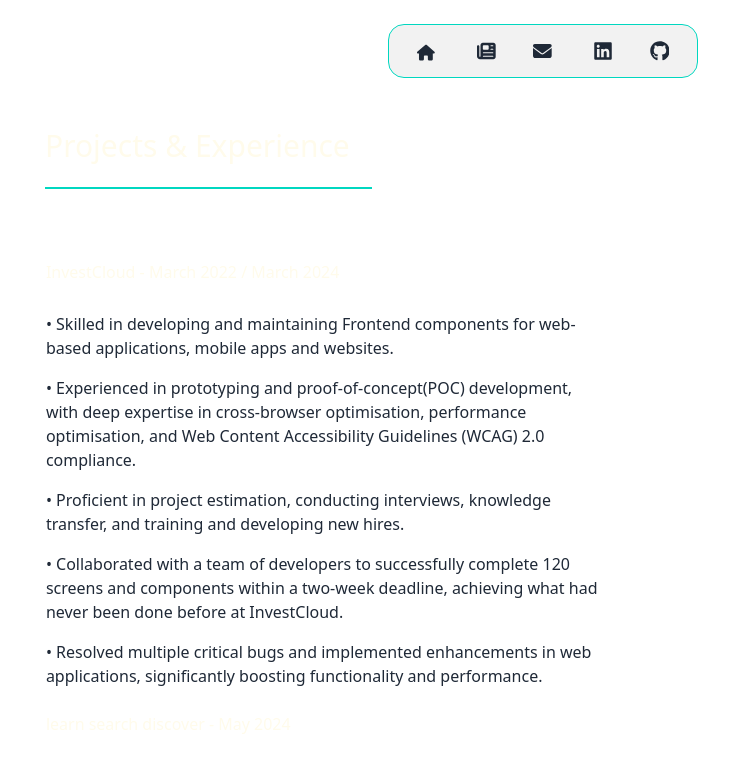
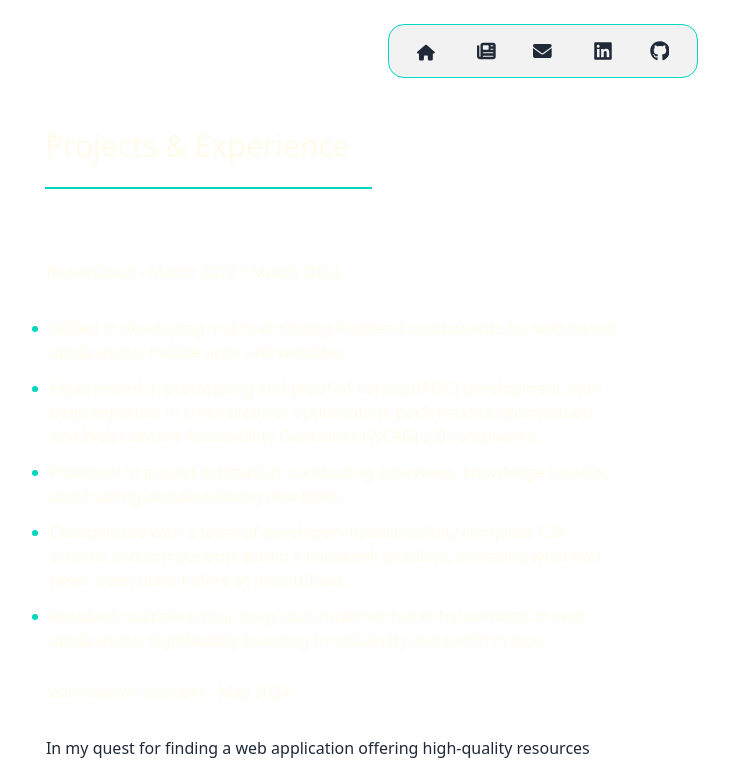
Before and after one commit to jamiej12345/JamieJPortfolio, a React (Create React App) app: page /experience in a window 1280 px wide. Shown: the top 764 px of the page, without its empty margins (315-1044 px from the left). Built offline with nearby package versions, Linux system fonts and the light colour scheme.

Commit message:
Testing vercel deployment - Updated list style in Projects & Experience

```diff
--- a/src/components/Experience.jsx
+++ b/src/components/Experience.jsx
@@ -17,33 +17,33 @@ const Experience = () => {
             InvestCloud - March 2022 / March 2024
           </div>
 
-          <p className='px-4 py-2'>
-            • Skilled in developing and maintaining Frontend components for
-            web-based applications, mobile apps and websites.
-          </p>
-
-          <p className='px-4 py-2'>
-            • Experienced in prototyping and proof-of-concept(POC) development,
-            with deep expertise in cross-browser optimisation, performance
-            optimisation, and Web Content Accessibility Guidelines (WCAG) 2.0
-            compliance.
-          </p>
-
-          <p className='px-4 py-2'>
-            • Proficient in project estimation, conducting interviews, knowledge
-            transfer, and training and developing new hires.
-          </p>
-
-          <p className='px-4 py-2'>
-            • Collaborated with a team of developers to successfully complete
-            120 screens and components within a two-week deadline, achieving
-            what had never been done before at InvestCloud.
-          </p>
-
-          <p className='px-4 py-2'>
-            • Resolved multiple critical bugs and implemented enhancements in
-            web applications, significantly boosting functionality and
-            performance.
+          <p className='py-3'>
+            <ul class='marker:text-accent list-disc pl-5 space-y-3 text-amber-50'>
+              <li>
+                Skilled in developing and maintaining Frontend components for
+                web-based applications, mobile apps and websites.
+              </li>
+              <li>
+                Experienced in prototyping and proof-of-concept(POC)
+                development, with deep expertise in cross-browser optimisation,
+                performance optimisation, and Web Content Accessibility
+                Guidelines (WCAG) 2.0 compliance.
+              </li>
+              <li>
+                Proficient in project estimation, conducting interviews,
+                knowledge transfer, and training and developing new hires.
+              </li>
+              <li>
+                Collaborated with a team of developers to successfully complete
+                120 screens and components within a two-week deadline, achieving
+                what had never been done before at InvestCloud.
+              </li>
+              <li>
+                Resolved multiple critical bugs and implemented enhancements in
+                web applications, significantly boosting functionality and
+                performance.
+              </li>
+            </ul>
           </p>
 
           <div className='collapse-title text-1xl text-amber-50 -z-10'>
```
